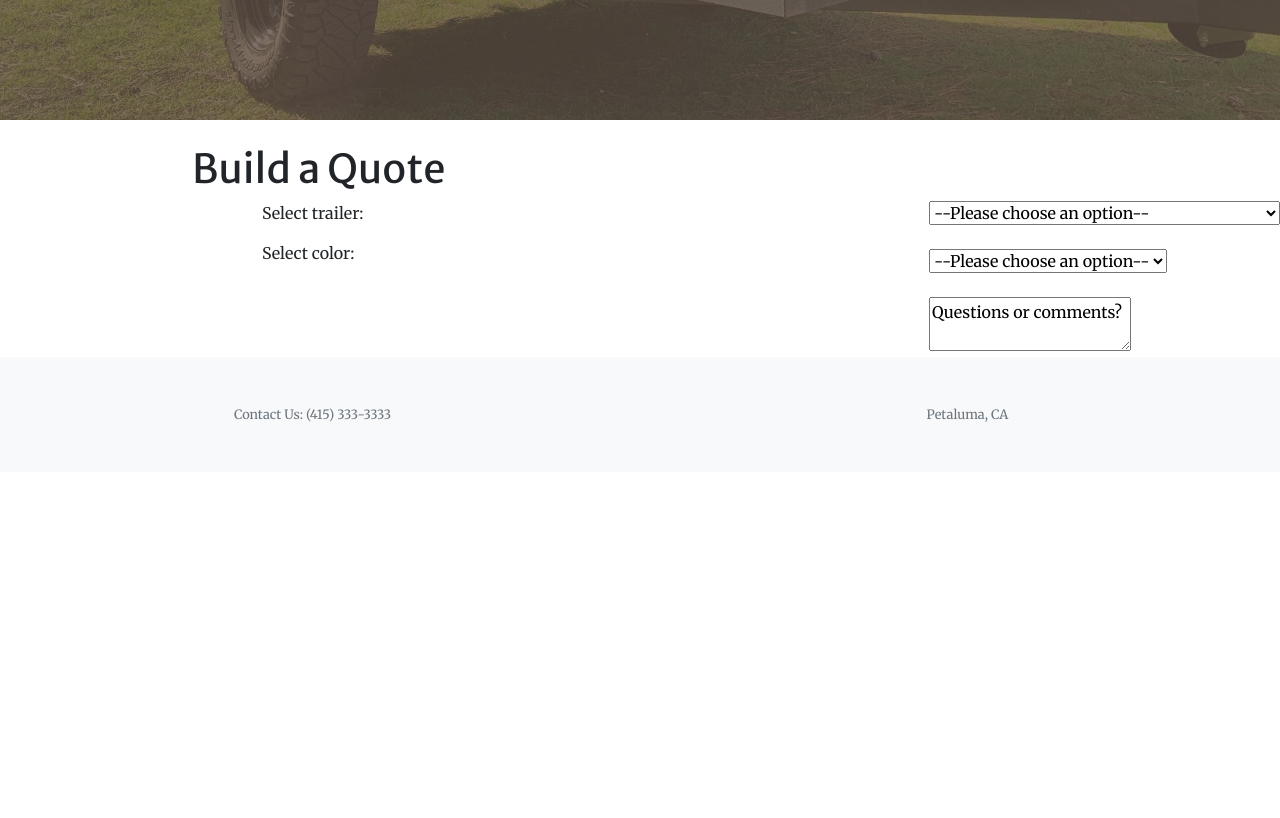
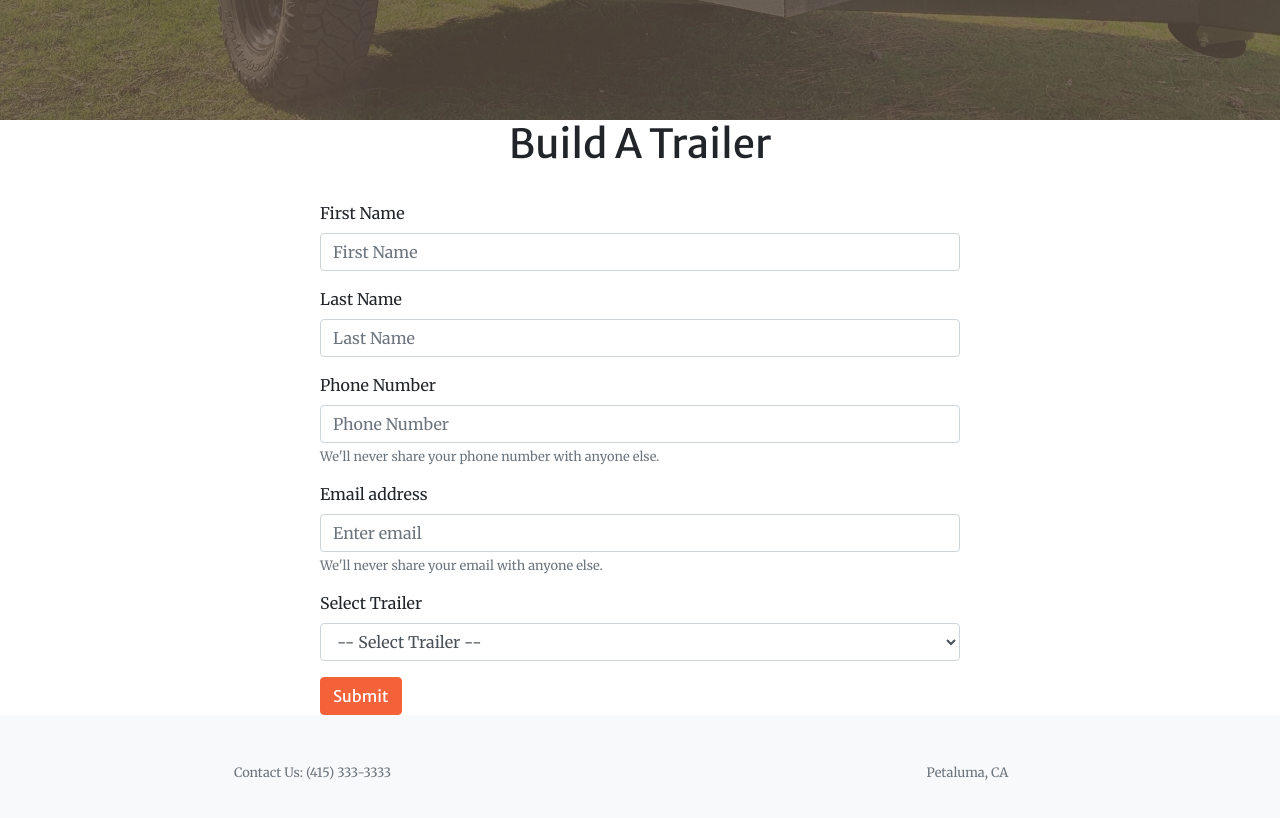
Before and after one commit to acnikzad/kirby.vue, a Vue app: page /quote in a window 1280 px wide. Shown: the part 680-1498 px from the top of the page. Before the commit the page ends 1152 px from the top, so only its background shows below. Built offline with nearby package versions, Linux system fonts and the light colour scheme.

Commit message:
added bootstrap

```diff
--- a/package.json
+++ b/package.json
@@ -7,6 +7,7 @@
     "build": "vue-cli-service build"
   },
   "dependencies": {
+    "bootstrap": "^4.5.2",
     "core-js": "^3.6.5",
     "vue": "^2.6.11",
     "vue-router": "^3.2.0"
--- a/src/App.vue
+++ b/src/App.vue
@@ -3,7 +3,7 @@
 <!-- Navigation-->
     <nav class="navbar navbar-expand-lg navbar-light fixed-top py-3" id="mainNav">
         <div class="container">
-            <a class="navbar-brand js-scroll-trigger" href="#page-top">Kirby Trailers</a>
+            <a class="navbar-brand js-scroll-trigger" href="#page-top">4x4 Teardrop Trailers</a>
             <button class="navbar-toggler navbar-toggler-right" type="button" data-toggle="collapse" data-target="#navbarResponsive" aria-controls="navbarResponsive" aria-expanded="false" aria-label="Toggle navigation"><span class="navbar-toggler-icon"></span></button>
             <div class="collapse navbar-collapse" id="navbarResponsive">
                 <ul class="navbar-nav ml-auto my-2 my-lg-0">
--- a/src/views/Quote.vue
+++ b/src/views/Quote.vue
@@ -1,42 +1,37 @@
 <template>
   <section>
-    <div class="quote">
-      <h1>Build a Quote</h1>
-    </div>
-    <div class="row">
-      <div class="col span-1-of-2 options">
-        <p>Select trailer:</p>
-        <p>Select color:</p>
+    <h1 class="text-center">Build A Trailer</h1>
+    <form class="quote">
+      <div class="form-group">
+        <label for="firstname">First Name</label>
+        <input type="firstname" class="form-control" id="firstname" aria-describedby="emailHelp" placeholder="First Name">
       </div>
-      <form>
-        <div class="col span-1-of-2">
-          <select id="">
-            <option value="">--Please choose an option--</option>
-            <option value="XTR">XTR Off Road Teardrop Trailer</option>
-            <option value="XTR-XL">XTR-XL Off Road Teardrop Trailer</option>
-            <option value="XTC">XTC Off Road Teardrop Trailer</option>
-            <option value="ST-Sport">Xsport ST Teardrop Trailer</option>
-            <option value="XTS">XTS Model Teardrop Trailer</option>
-            <option value="Cub">Cub Classic Vintage Teardrop Trailer</option>
-            <option value="Camp">Command Camp Off Road Teardrop Trailer</option>
-            <option value="Blackhawk">Blackhawk Off Road Adventure Trailer</option>
-          </select>
-          <br>
-          <br>
-          <select id="">
-            <option value="">--Please choose an option--</option>
-            <option value="red">Red</option>
-            <option value="black">Black</option>
-            <option value="gray">Gray</option>
-            <option value="blue">Blue</option>
-            <option value="white">White</option>
-          </select>
-          <br>
-          <br>
-          <textarea name=”ContactCommentt” rows=”8″ cols=”50″>Questions or comments?</textarea>
-        </div>
-      </form>
-    </div>
+      <div class="form-group">
+        <label for="lastname">Last Name</label>
+        <input type="lastname" class="form-control" id="lastname" aria-describedby="emailHelp" placeholder="Last Name">
+      </div>
+      <div class="form-group">
+        <label for="phonenumber">Phone Number</label>
+        <input type="email" class="form-control" id="phonenumber" aria-describedby="emailHelp" placeholder="Phone Number">
+        <small id="emailHelp" class="form-text text-muted">We'll never share your phone number with anyone else.</small>
+      </div>
+      <div class="form-group">
+        <label for="exampleInputEmail1">Email address</label>
+        <input type="email" class="form-control" id="exampleInputEmail1" aria-describedby="emailHelp" placeholder="Enter email">
+        <small id="emailHelp" class="form-text text-muted">We'll never share your email with anyone else.</small>
+      </div>
+      <div class="form-group">
+        <label for="exampleFormControlSelect1">Select Trailer</label>
+        <select class="form-control" id="exampleFormControlSelect1">
+          <option>-- Select Trailer --</option>
+          <option>XTR Off Road</option>
+          <option>XTR-XL Off Road</option>
+          <option>XTC Off Road</option>
+          <option>Command Camp Off Road</option>
+        </select>
+      </div>
+      <button type="submit" class="btn btn-primary">Submit</button>
+    </form>
   </section>
 </template>
 
```
Also changed, not shown: public/css/styles.css, 1 other file (tests, documents, lock files or other folders).
